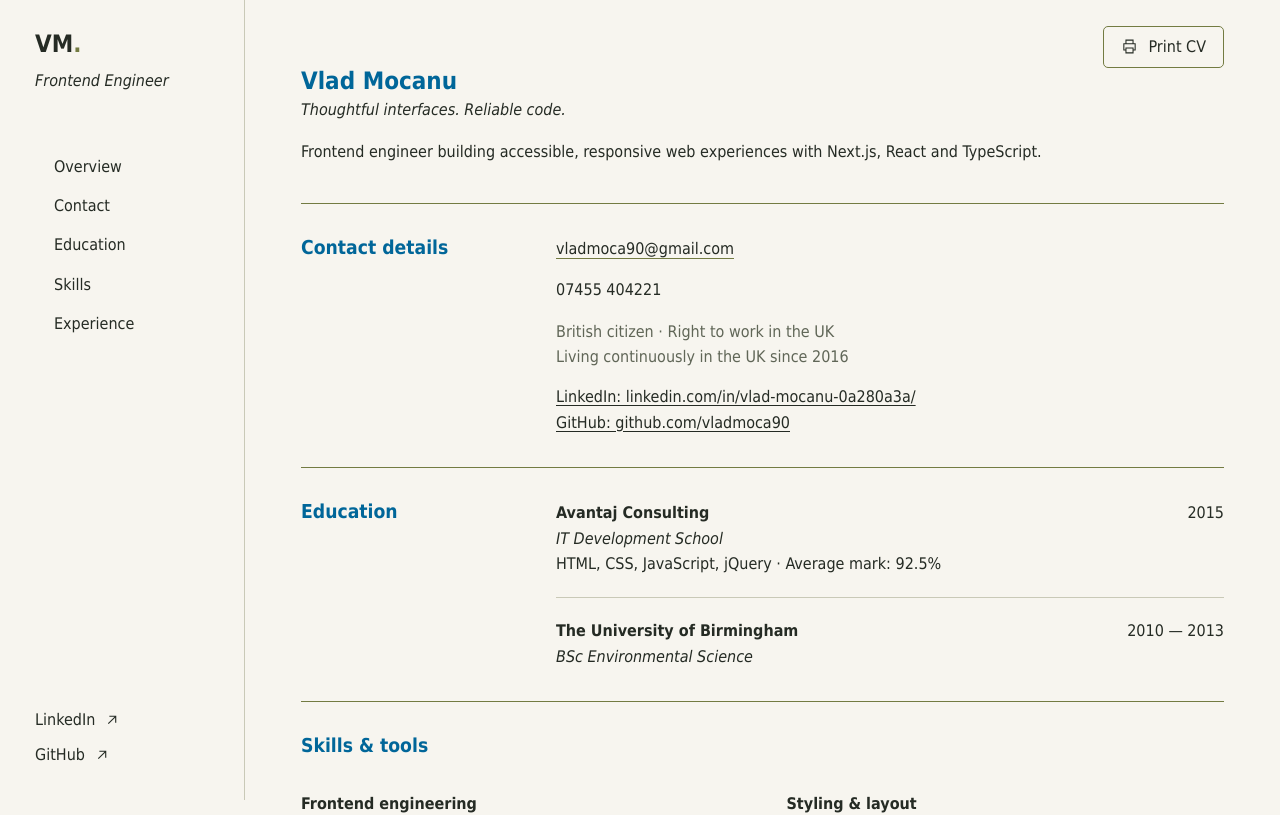
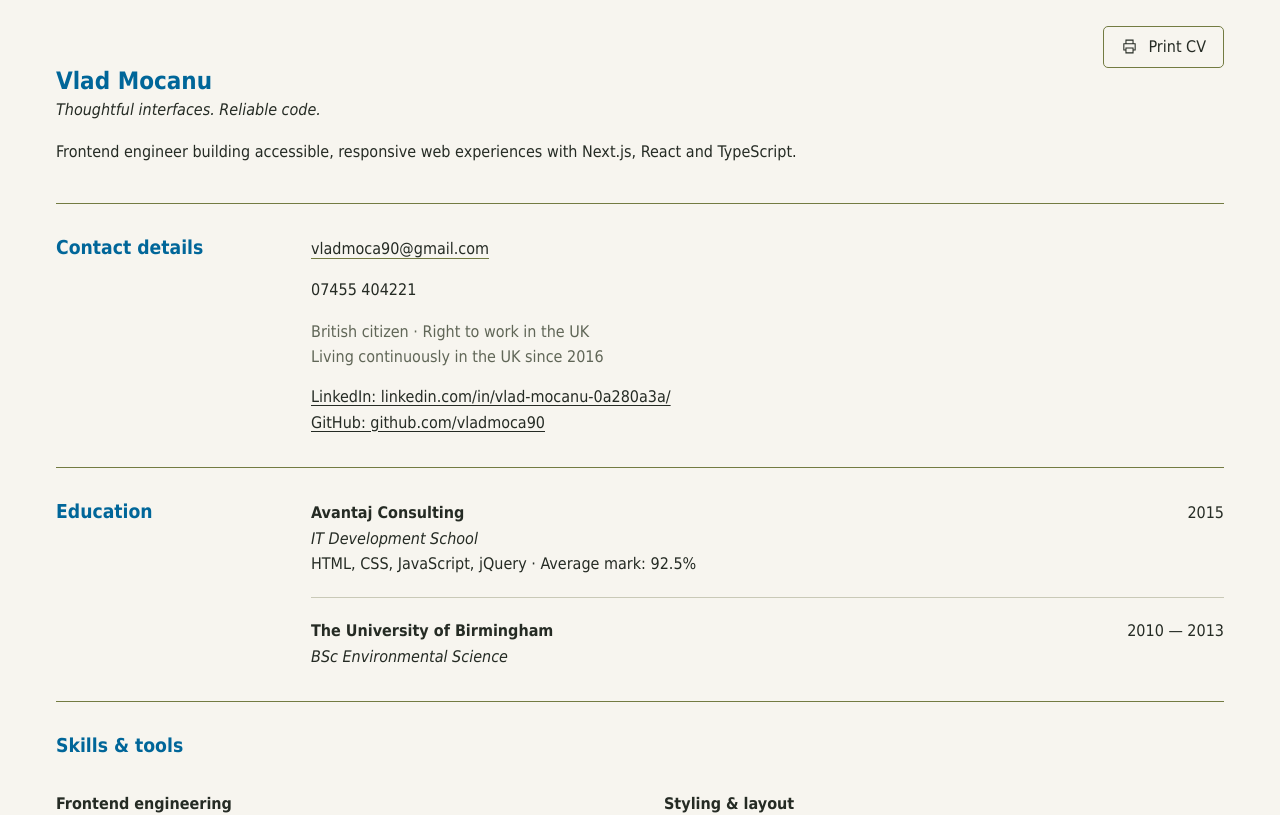
Before and after one commit to vladmoca90/Storybook-NextJS, a Next.js app: page /cv in a window 1280 px wide. Shown: the top 815 px of the page. Built offline with nearby package versions, Linux system fonts and the light colour scheme.

Commit message:
Removed the lft sise of the CV webpage

```diff
--- a/app/cv/page.tsx
+++ b/app/cv/page.tsx
@@ -9,22 +9,6 @@ export const metadata: Metadata = {
     "Vlad Mocanu — frontend engineer specialising in Next.js, React, TypeScript and accessible web experiences. Experience, skills, education and contact details.",
 };
 
-function Arrow() {
-  return (
-    <svg
-      width="1.125rem"
-      height="1.125rem"
-      viewBox="0 0 24 24"
-      fill="none"
-      stroke="currentColor"
-      strokeWidth="1.5"
-      aria-hidden="true"
-    >
-      <path d="M5 12h14m-6-6 6 6-6 6" />
-    </svg>
-  );
-}
-
 export default function CVPage() {
   return (
     <div className="cv-shell min-h-screen [&_h1]:m-0 [&_h2]:m-0 [&_h3]:m-0 [&_p]:m-0">
@@ -34,50 +18,8 @@ export default function CVPage() {
       >
         Skip to content
       </a>
-      <aside className="cv-sidebar fixed inset-y-0 flex w-[15.3125rem] flex-col border-r-[0.0625rem] px-[2.1875rem] py-8 max-[68.8125rem]:w-[12.8125rem] max-[68.8125rem]:px-6 max-[68.8125rem]:py-7 max-[43.8125rem]:static max-[43.8125rem]:grid max-[43.8125rem]:w-auto max-[43.8125rem]:grid-cols-[1fr_auto] max-[43.8125rem]:items-center max-[43.8125rem]:border-r-0 max-[43.8125rem]:border-b-[0.0625rem] max-[43.8125rem]:py-[1.375rem] print:hidden">
-        <a
-          href="#overview"
-          className="cv-monogram"
-          aria-label="Vlad Mocanu, overview"
-        >
-          VM<span>.</span>
-        </a>
-        <p className="cv-role mt-3! max-[43.8125rem]:m-0!">Frontend Engineer</p>
-        <nav
-          className="mt-[3.875rem] flex flex-col gap-[1.0625rem] max-[43.8125rem]:col-span-full max-[43.8125rem]:mt-6 max-[43.8125rem]:flex-row max-[43.8125rem]:flex-wrap max-[43.8125rem]:gap-x-[1.125rem] max-[43.8125rem]:gap-y-3 max-[43.8125rem]:pb-[0.3125rem]"
-          aria-label="CV sections"
-        >
-          {["Overview", "Contact", "Education", "Skills", "Experience"].map(
-            (label) => (
-              <a
-                className="border-l-[0.1875rem] pl-4 max-[43.8125rem]:border-0 max-[43.8125rem]:p-0 max-[43.8125rem]:whitespace-nowrap"
-                key={label}
-                href={`#${label.toLowerCase()}`}
-              >
-                {label}
-              </a>
-            ),
-          )}
-        </nav>
-        <div className="cv-social mt-auto grid gap-[0.625rem] [&_a]:flex [&_a]:items-center [&_a]:gap-2 max-[43.8125rem]:hidden">
-          <a
-            href="https://www.linkedin.com/in/vlad-mocanu-0a280a3a/"
-            target="_blank"
-            rel="noreferrer"
-          >
-            LinkedIn <Arrow />
-          </a>
-          <a
-            href="https://github.com/vladmoca90"
-            target="_blank"
-            rel="noreferrer"
-          >
-            GitHub <Arrow />
-          </a>
-        </div>
-      </aside>
       <main
-        className="cv-main ml-[15.3125rem] max-w-[93.75rem] px-14 pt-[1.625rem] pb-12 min-[100rem]:mr-auto min-[100rem]:px-[4.375rem] max-[68.8125rem]:ml-[12.8125rem] max-[68.8125rem]:px-[2.1875rem] max-[68.8125rem]:py-[1.625rem] max-[43.8125rem]:m-0 max-[43.8125rem]:px-6 max-[43.8125rem]:pt-5 max-[43.8125rem]:pb-10 print:m-0! print:max-w-none print:p-0!"
+        className="cv-main mx-auto w-full max-w-[93.75rem] px-14 pt-[1.625rem] pb-12 min-[100rem]:px-[4.375rem] max-[68.8125rem]:px-[2.1875rem] max-[68.8125rem]:py-[1.625rem] max-[43.8125rem]:px-6 max-[43.8125rem]:pt-5 max-[43.8125rem]:pb-10 print:m-0! print:max-w-none print:p-0!"
         id="overview"
       >
         <div className="cv-toolbar flex justify-end max-[43.8125rem]:mb-[1.375rem] print:hidden">
```
